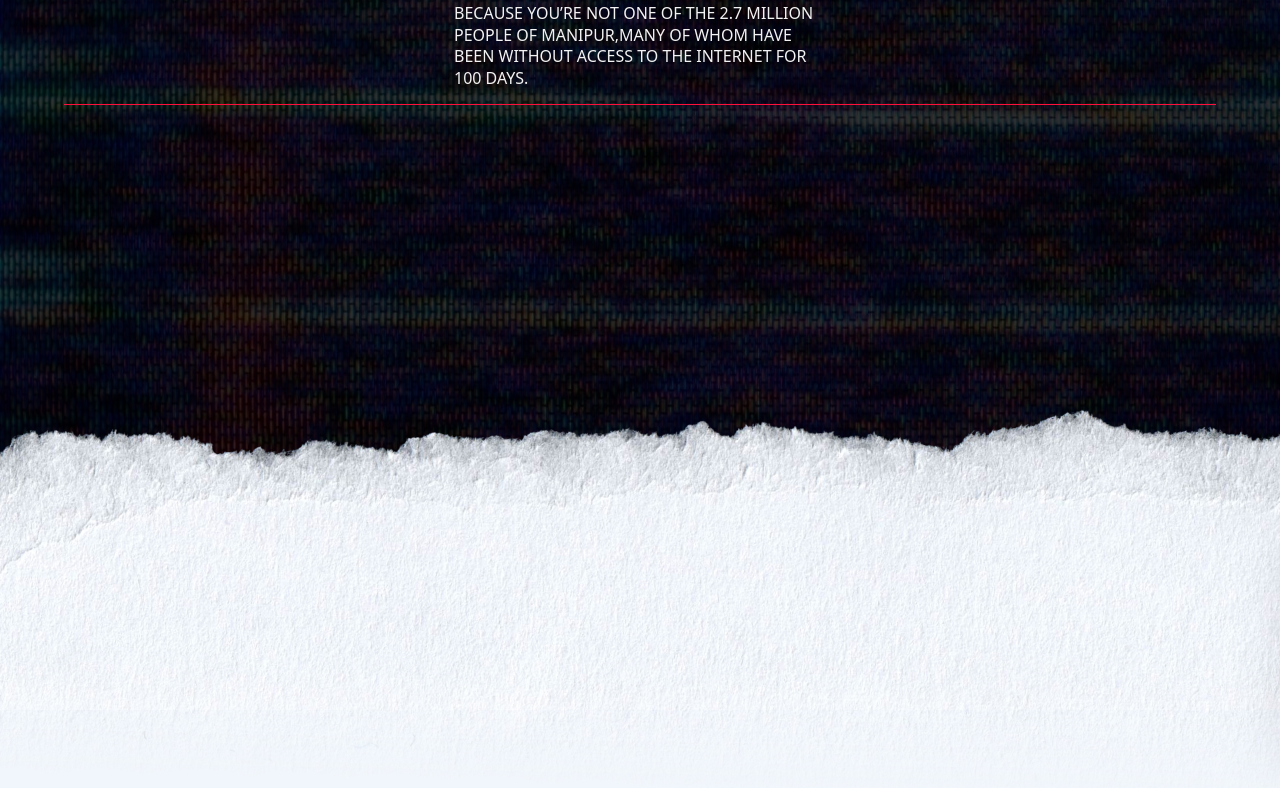
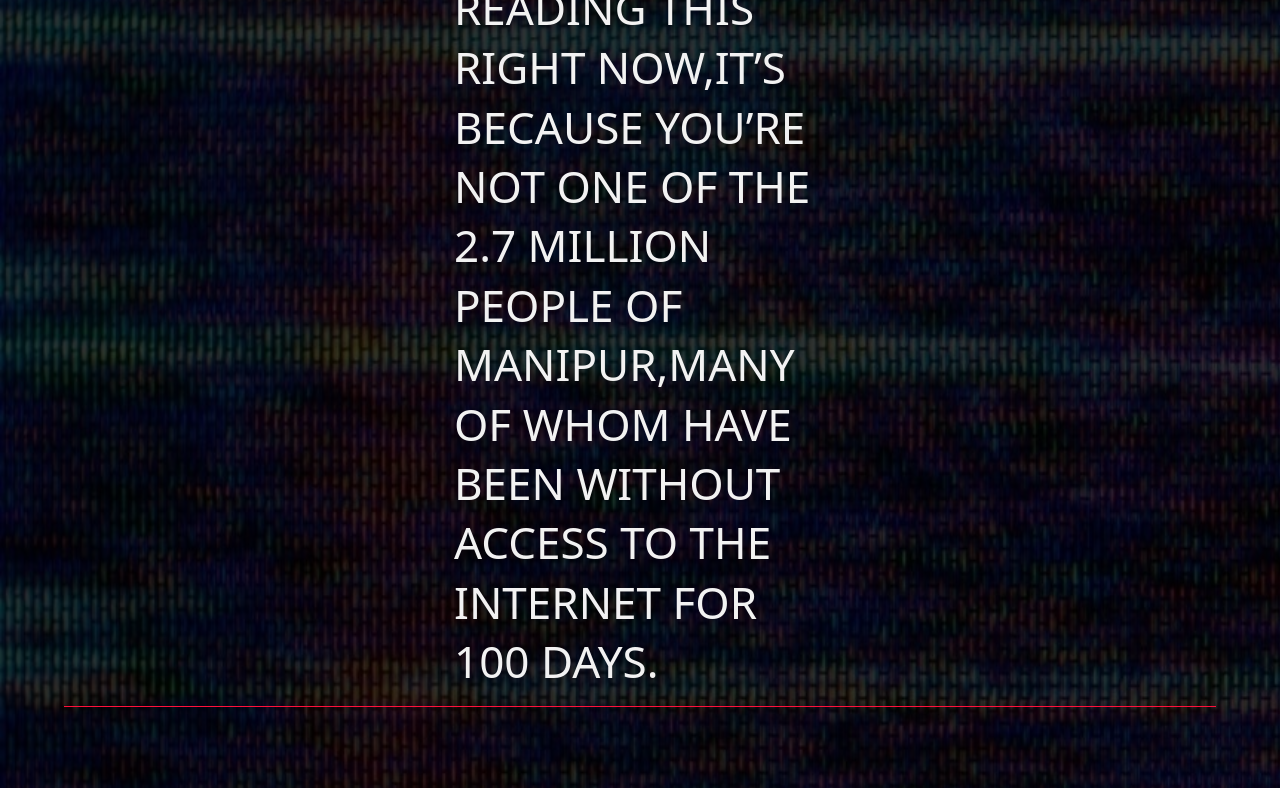
Before and after one commit to InternetFreedomFoundation/projectManipur, a website: page index.html in a window 1280 px wide. Shown: the part 307-1095 px from the top of the page. Drawn offline with Linux system fonts and the light colour scheme; a web font is replaced by a local one.

Commit message:
Update index.html

```diff
--- a/index.html
+++ b/index.html
@@ -28,7 +28,7 @@
           <img src="./public/images/IFF_logo.svg" alt="IFF logo">
         </div>
         <div class="inline-block place-items-start w-[372px] max-w-sm">
-          <p class="text-start text-[35px] uppercase text-[#F2F2F2] -mt-14 mb-[auto] whitespace-pre-line">
+          <p class="text-start text-[44px] uppercase text-[#F2F2F2] -mt-14 mb-[auto] whitespace-pre-line">
             If you’re reading this right now,it’s because you’re not one of the 2.7 million people of Manipur,many of whom have been without access to the internet for 100 days.
           </p>
         </div>
```
